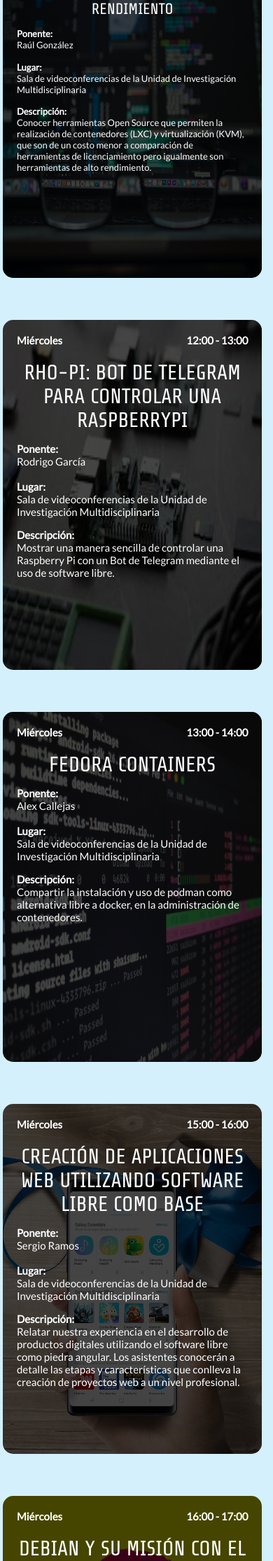
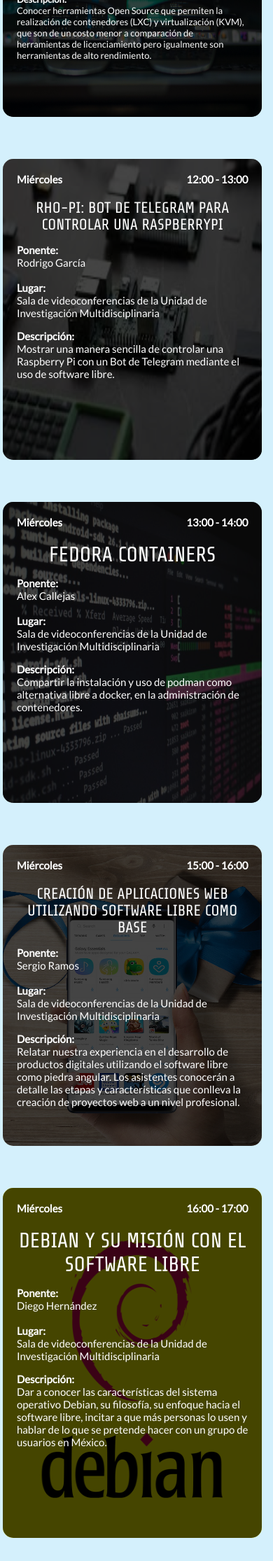
Before and after one commit to elMalDt/flisol-2019, a PHP site: page / in a window 390 px wide. Shown: the part 2560-4790 px from the top of the page at 70% size. Run offline with PHP 8.4, Linux system fonts and the light colour scheme; some libraries are stand-ins or nearby versions.

Commit message:
responsiveando

```diff
--- a/css/estilosss.css
+++ b/css/estilosss.css
@@ -986,7 +986,7 @@
 
   .card-main-content{
     width: 98%;
-    height: 500px;
+    height: 430px;
     margin: 30px 0px;
     box-shadow: none;
   }
@@ -994,7 +994,7 @@
 
   .back-card{
     width: 95%;
-    height: 500px;
+    height: 430px;
   }
 
   .main-card-section{
@@ -1004,7 +1004,7 @@
     /* line-height: 1.5; */
   }
   .img-main-card{
-    height: 500px;
+    height: 430px;
     width: 95%;
     border-radius: 15px;
   }
@@ -1012,7 +1012,9 @@
     padding: 13px;
     width: 70%;
   }
-
+.ac{
+  height: 500px!important;
+}
 }
 
 @media only screen and (max-width: 456px){
@@ -1021,6 +1023,25 @@
   }
   .encab{
     font-size: 34px;
+
+  }
+  .cont-xono h2{
+    font-size: 30px;
+  }
+}
+
+@media only screen and (max-width: 425px){
+  .cont-xono{
+    padding: 0px;
+  }
+  .cont-xono img{
+    width: 100%;
+  }
+  .cont-text-xono, .cont-xono p{
+    width: 95%;
+  }
+  .card-cont{
+    margin-top: 10px;
   }
 }
 
--- a/index.html
+++ b/index.html
@@ -147,7 +147,7 @@
           </div>
         </div>
 
-        <div class="card-main-content">
+        <div class="card-main-content og">
           <img class="img-main-card" src="img/tarjetas-conf/rasp.jpg" alt="">
           <div class="back-card"></div>
           <div class="main-card-section">
@@ -183,7 +183,7 @@
           </div>
         </div>
 
-        <div class="card-main-content">
+        <div class="card-main-content  og">
           <img class="img-main-card" src="img/tarjetas-conf/web.jpg" alt="">
           <div class="back-card"></div>
           <div class="main-card-section">
@@ -203,10 +203,10 @@
           </div>
         </div>
 
-        <div class="card-main-content">
-          <img class="img-main-card" src="img/tarjetas-conf/deb.png" alt="">
-          <div class="back-card"></div>
-          <div class="main-card-section">
+        <div class="card-main-content ac">
+          <img class="img-main-card ac" src="img/tarjetas-conf/deb.png" alt="">
+          <div class="back-card ac"></div>
+          <div class="main-card-section ac">
             <span>
               <p> <strong> Miércoles </strong></p>
               <p> <strong> 16:00 - 17:00 </strong></p>
@@ -223,7 +223,7 @@
           </div>
         </div>
 
-        <div class="card-main-content">
+        <div class="card-main-content og">
           <img class="img-main-card" src="img/tarjetas-conf/gnu.png" alt="">
           <div class="back-card"></div>
           <div class="main-card-section">
@@ -242,10 +242,10 @@
           </div>
         </div>
 
-        <div class="card-main-content ugly-card ug">
-          <img class="img-main-card" src="img/tarjetas-conf/compfore.jpg" alt="">
-          <div class="back-card"></div>
-          <div class="main-card-section">
+        <div class="card-main-content ugly-card ug ac">
+          <img class="img-main-card ac" src="img/tarjetas-conf/compfore.jpg" alt="">
+          <div class="back-card ac"></div>
+          <div class="main-card-section ac">
             <span>
               <p> <strong> Jueves </strong></p>
               <p> <strong> 16:00 a 18:00 </strong></p>
@@ -319,10 +319,10 @@
         </div>
       </div>
 
-      <div class="card-main-content">
-        <img class="img-main-card" src="img/tarjetas-conf/bash.jpg" alt="">
-        <div class="back-card"></div>
-        <div class="main-card-section">
+      <div class="card-main-content ac">
+        <img class="img-main-card ac" src="img/tarjetas-conf/bash.jpg" alt="">
+        <div class="back-card ac"></div>
+        <div class="main-card-section ac">
           <span>
             <p> <strong> Jueves </strong></p>
             <p> <strong> 9:00 - 11:00 </strong></p>
@@ -340,7 +340,7 @@
         </div>
       </div>
 
-      <div class="card-main-content">
+      <div class="card-main-content og">
         <img class="img-main-card" src="img/tarjetas-conf/tails.png" alt="">
         <div class="back-card"></div>
         <div class="main-card-section">
@@ -360,7 +360,7 @@
         </div>
       </div>
 
-      <div class="card-main-content ugly-card">
+      <div class="card-main-content ugly-card og">
         <img class="img-main-card" src="img/tarjetas-conf/julia.png" alt="">
         <div class="back-card"></div>
         <div class="main-card-section">
@@ -424,7 +424,7 @@
         </div>
       </div>
 
-      <div class="card-main-content">
+      <div class="card-main-content og">
         <img class="img-main-card" src="img/tarjetas-conf/tierra.jpg" alt="">
         <div class="back-card"></div>
         <div class="main-card-section">
@@ -484,7 +484,7 @@
         </div>
       </div>
 
-      <div class="card-main-content">
+      <div class="card-main-content og">
         <img class="img-main-card" src="img/tarjetas-conf/emacs.png" alt="">
         <div class="back-card"></div>
         <div class="main-card-section">
@@ -526,10 +526,10 @@
         </div>
       </div>
 
-      <div class="card-main-content">
-        <img class="img-main-card" src="img/tarjetas-conf/latex2.png" alt="">
-        <div class="back-card"></div>
-        <div class="main-card-section">
+      <div class="card-main-content ac">
+        <img class="img-main-card ac" src="img/tarjetas-conf/latex2.png" alt="">
+        <div class="back-card ac"></div>
+        <div class="main-card-section ac">
           <span>
             <p> <strong> Jueves </strong></p>
             <p> <strong> 16:00 - 18:00 </strong></p>
@@ -564,7 +564,7 @@
 
 <span id="installfest" class="que-es-flisol">
   <h1 id="fest"> Festival de instalación </h1>
-  <p style="padding: 0px 40px; line-height: 1.7;">
+  <p style="padding: 0px 27px; line-height: 1.7;">
   En esta actividad te podemos ayudar a instalar software libre en tu equipo
   de manera gratuita y totalmente legal. Consulta la
   <a href="./pdf/listaSoftware.pdf" target="_blank">
```
